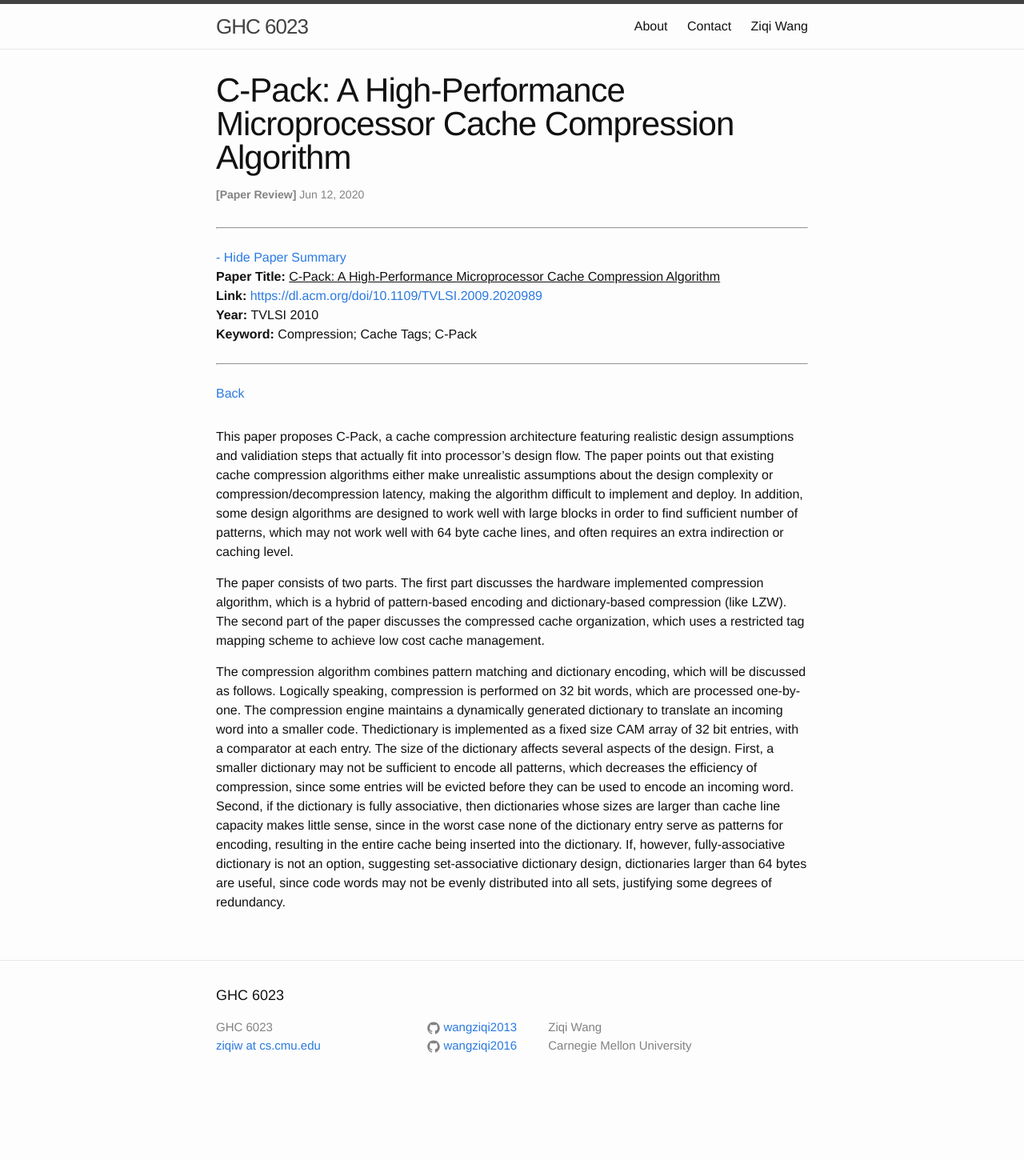
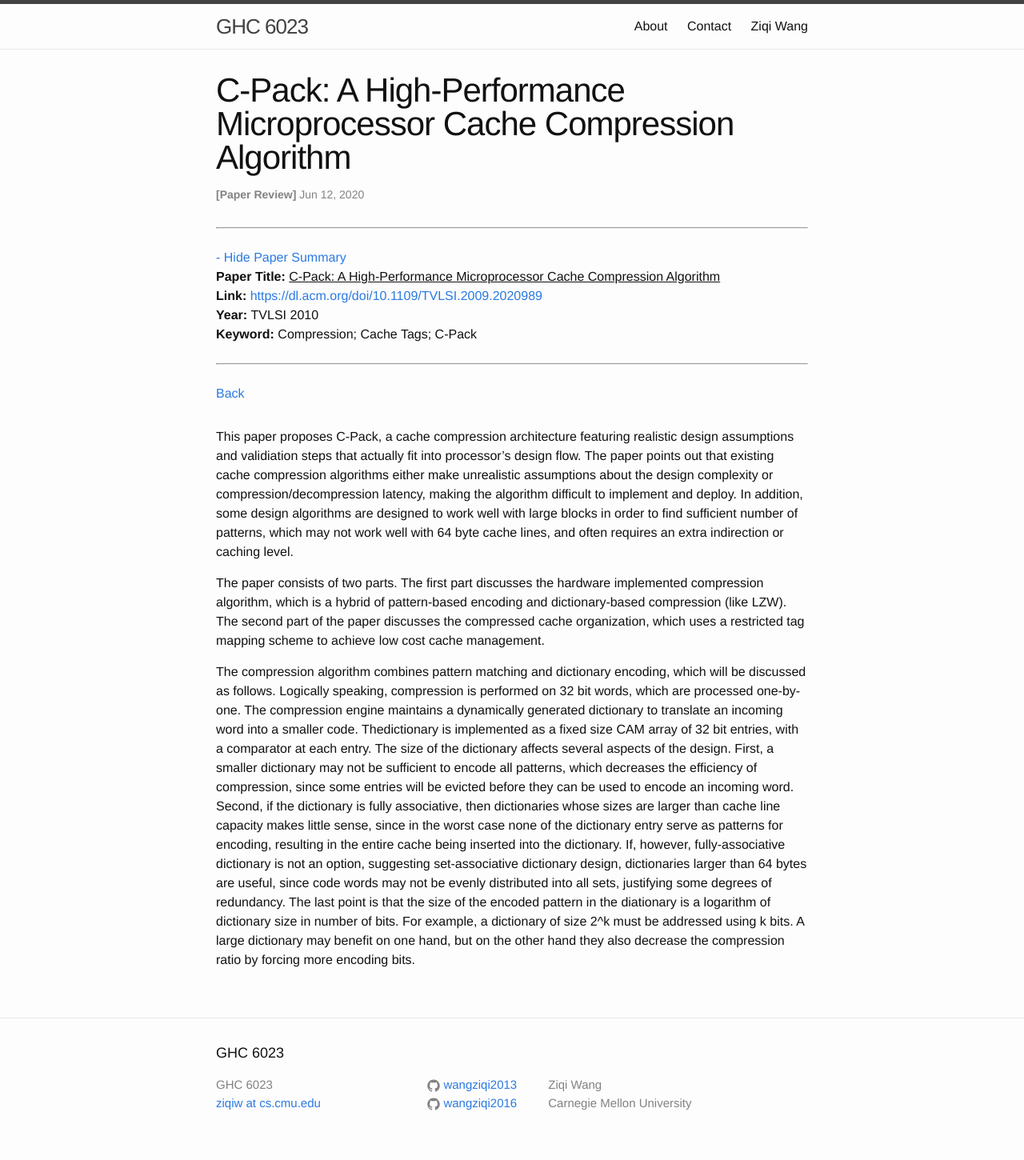
Before and after one commit to wangziqi2013/wangziqi2013.github.io, a Jekyll site: the page built from _posts/2020-06-11-cpack.markdown, in a window 1280 px wide. Shown: the whole page at 80% size. Built offline with Jekyll 4.4.1, drawn with Linux system fonts in a browser that asks for light colours; before the commit the page ends 1378 px from its top, so only the background shows below that.

Commit message:
Finish dictionary size

```diff
--- a/_posts/2020-06-11-cpack.markdown
+++ b/_posts/2020-06-11-cpack.markdown
@@ -34,4 +34,7 @@ can be used to encode an incoming word. Second, if the dictionary is fully assoc
 larger than cache line capacity makes little sense, since in the worst case none of the dictionary entry serve as patterns
 for encoding, resulting in the entire cache being inserted into the dictionary. If, however, fully-associative dictionary
 is not an option, suggesting set-associative dictionary design, dictionaries larger than 64 bytes are useful, since code
-words may not be evenly distributed into all sets, justifying some degrees of redundancy.
+words may not be evenly distributed into all sets, justifying some degrees of redundancy. The last point is that the
+size of the encoded pattern in the diationary is a logarithm of dictionary size in number of bits. For example, a dictionary
+of size 2^k must be addressed using k bits. A large dictionary may benefit on one hand, but on the other hand they also
+decrease the compression ratio by forcing more encoding bits.
```
